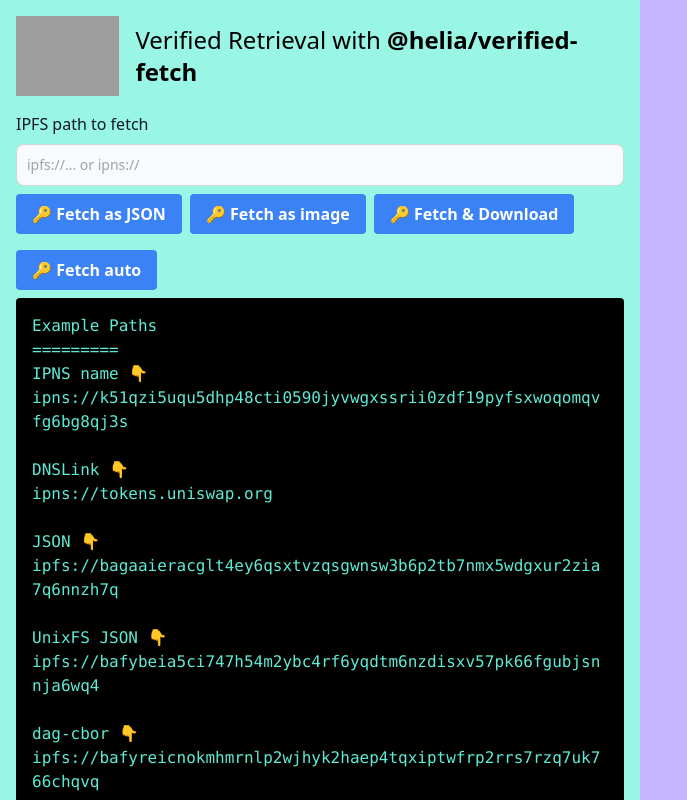
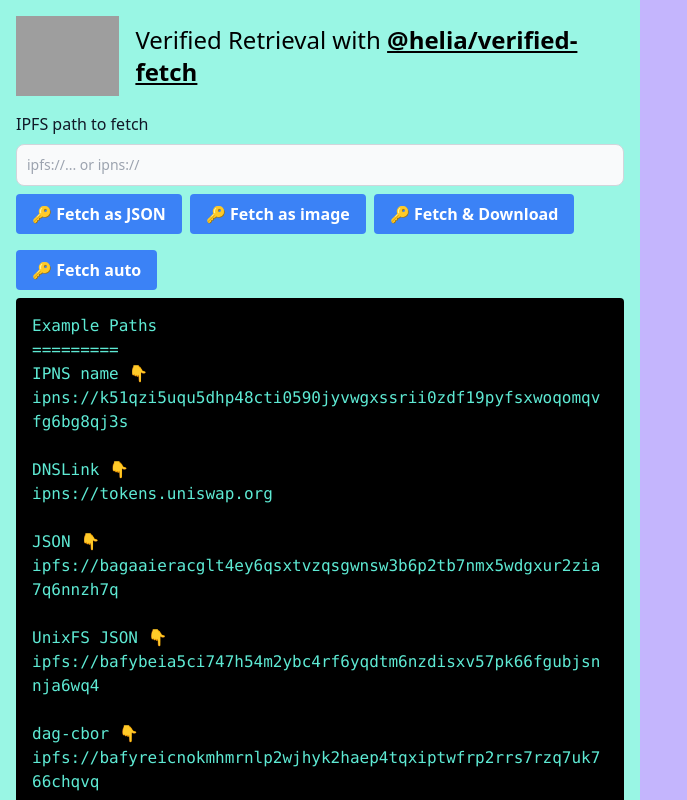
Before and after one commit to ipfs-examples/helia-examples, a React (Vite) app in the folder examples/helia-browser-verified-fetch/: page / in a window 1280 px wide. Shown: the top 800 px of the page, without its empty margins (0-687 px from the left). Built offline with nearby package versions, Linux system fonts and the light colour scheme; grey boxes are pictures that could not be loaded; the HTML template or start-up script is replaced by a standard one.

Commit message:
feat: add link to the repo

```diff
--- a/examples/helia-browser-verified-fetch/src/App.tsx
+++ b/examples/helia-browser-verified-fetch/src/App.tsx
@@ -176,7 +176,7 @@
                 />
               </a>
               <h1 className="text-2xl">
-                Verified Retrieval with <strong>@helia/verified-fetch</strong>
+                Verified Retrieval with <a href="https://github.com/ipfs/helia-verified-fetch/tree/main/packages/verified-fetch"><strong className='underline'>@helia/verified-fetch</strong></a>
               </h1>
             </div>
             <label className="block mt-4 mb-2 font-medium text-gray-900">
```
